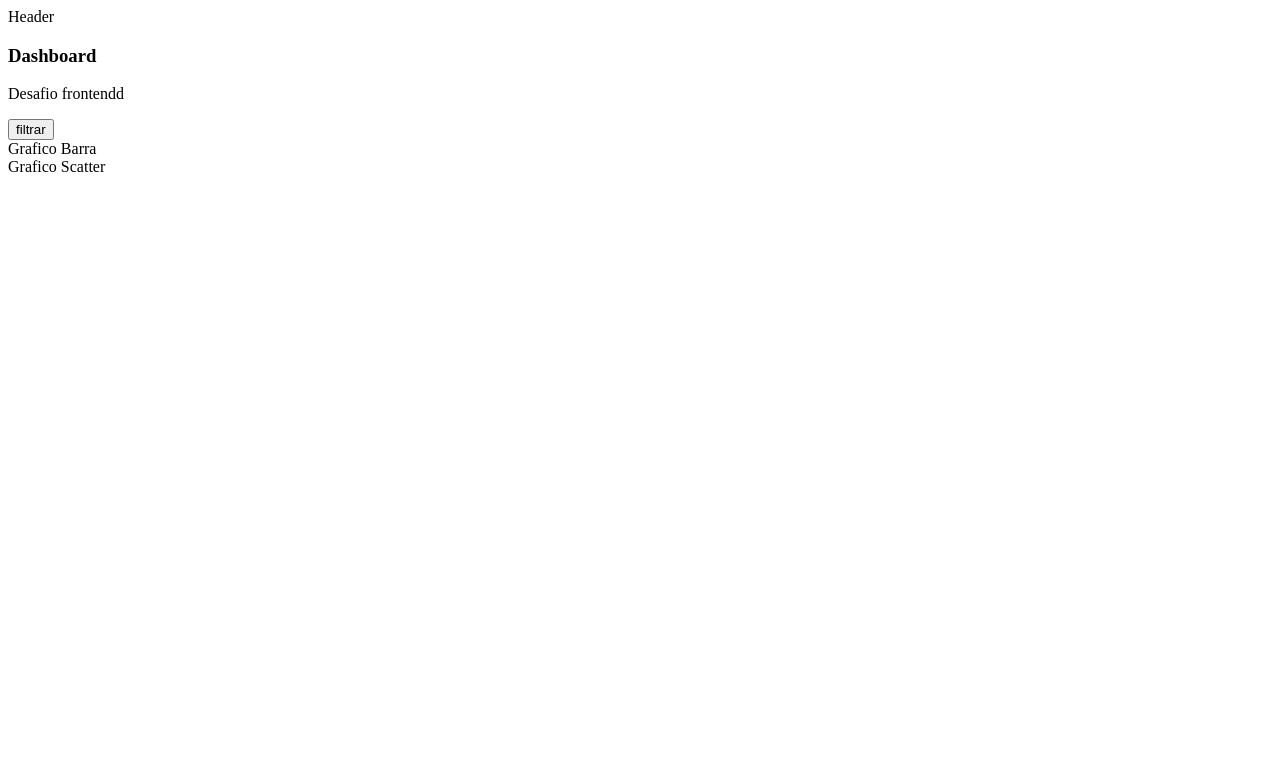
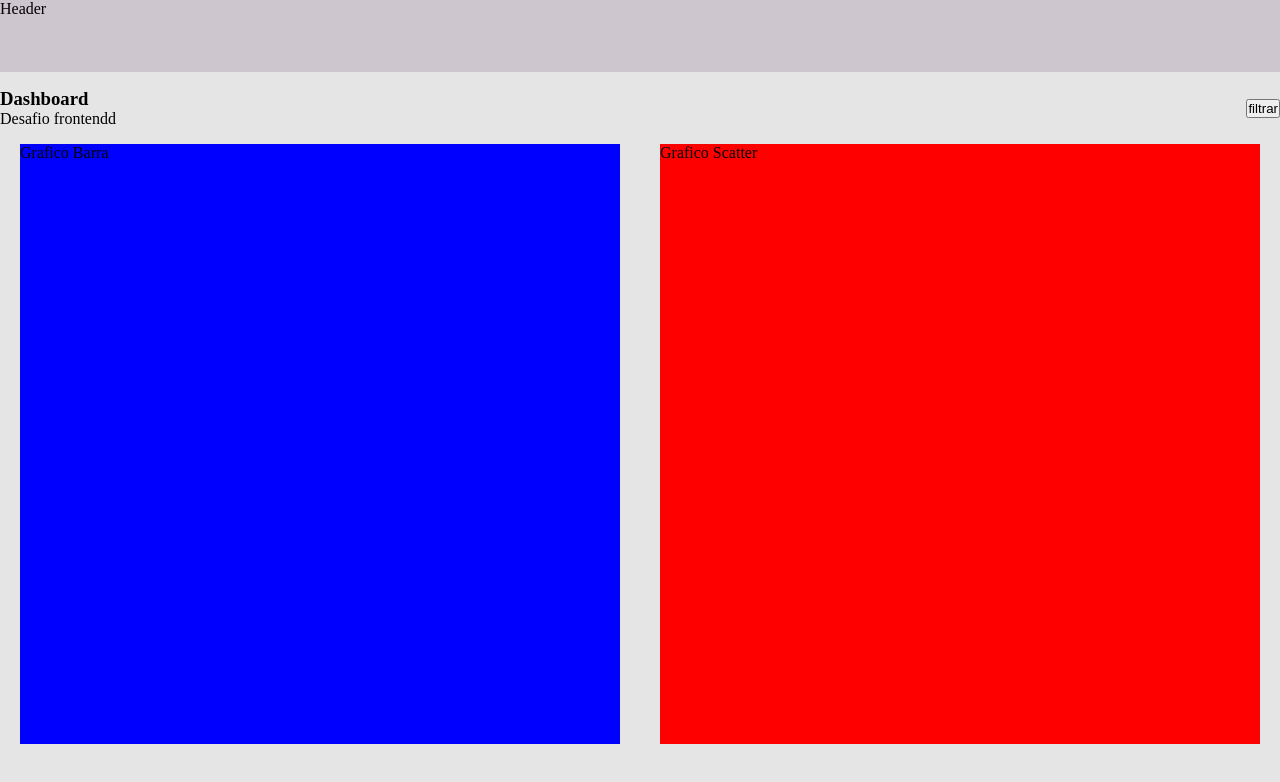
Before and after one commit to JulioSilvaa/DashboardSalt, a React (Create React App) app: page / in a window 1280 px wide. Shown: the top 782 px of the page. Built offline with nearby package versions, Linux system fonts and the light colour scheme.

Commit message:
instalado a lib Style Components, criando o estilo global, adicionando o minimo de estilo aos componentes e mokando a div dos graficos

```diff
--- a/package.json
+++ b/package.json
@@ -9,6 +9,7 @@
     "react": "^17.0.2",
     "react-dom": "^17.0.2",
     "react-scripts": "5.0.0",
+    "styled-components": "^5.3.3",
     "web-vitals": "^2.1.4"
   },
   "scripts": {
--- a/src/App.js
+++ b/src/App.js
@@ -1,9 +1,11 @@
 import React from "react";
+import GlobalStyle from "./GlobalStyle";
 import { Home } from "./Pages/Home/Home";
 
 function App() {
   return (
     <>
+      <GlobalStyle />
       <Home />
     </>
   );
--- a/src/Components/Graphics/Graphics.jsx
+++ b/src/Components/Graphics/Graphics.jsx
@@ -2,9 +2,13 @@ import React from "react";
 
 export const Graphics = () => {
   return (
-    <div>
-      <div>Grafico Barra</div>
-      <div>Grafico Scatter</div>
+    <div style={{ width: "vw",display: "flex", justifyContent:"space-around" }}>
+      <div style={{ width: "600px", height: "600px", backgroundColor: "blue" }}>
+        Grafico Barra
+      </div>
+      <div style={{ width: "600px", height: "600px", backgroundColor: "red" }}>
+        Grafico Scatter
+      </div>
     </div>
   );
 };
--- /dev/null
+++ b/src/Components/Header/Style.js
@@ -0,0 +1,8 @@
+import styled from "styled-components";
+
+export const ContainerHeader = styled.header`
+  width: 100%;
+  height: 9vh;
+  top: 0;
+  background: #cec6ce;
+`;
--- a/src/Components/Header/header.jsx
+++ b/src/Components/Header/header.jsx
@@ -1,6 +1,7 @@
 import React from "react";
+import { ContainerHeader } from "./Style";
 
 
 export const Header = () => {
-  return <>Header</>;
+  return <ContainerHeader>Header</ContainerHeader>;
 };
--- /dev/null
+++ b/src/Components/TitleFilter/Style.js
@@ -0,0 +1,10 @@
+import styled from "styled-components";
+
+export const ContainerSection = styled.div`
+  width: 100%;
+  height: 9vh;
+  top: 0;
+  display: flex;
+  justify-content: space-between;
+  align-items: center;
+`;
--- a/src/Components/TitleFilter/TitleFilter.jsx
+++ b/src/Components/TitleFilter/TitleFilter.jsx
@@ -1,9 +1,9 @@
 import React from "react";
+import { ContainerSection } from "./Style";
 
 export const TitleFilter = ({ title, caption }) => {
   return (
-    <div>
-      <>
+    <ContainerSection>
       <div>
         <h3>{title}</h3>
         <p>{caption}d</p>
@@ -11,7 +11,6 @@ export const TitleFilter = ({ title, caption }) => {
       <div>
         <button type="submit">filtrar</button>
       </div>
-      </>
-    </div>
+    </ContainerSection>
   );
 };
--- /dev/null
+++ b/src/GlobalStyle.js
@@ -0,0 +1,19 @@
+import { createGlobalStyle } from "styled-components";
+
+const GlobalStyle = createGlobalStyle`
+
+
+*{
+    margin:0 ;
+    padding:0 ;
+    box-sizing: border-box ;
+}
+
+body{
+    background:#E5E5E5 ;
+    max-width: 100% ;
+}
+
+`;
+
+export default GlobalStyle;
```
Also changed, not shown: 1 other file (tests, documents, lock files or other folders). Lines whose indentation alone changed are shown as unchanged.
